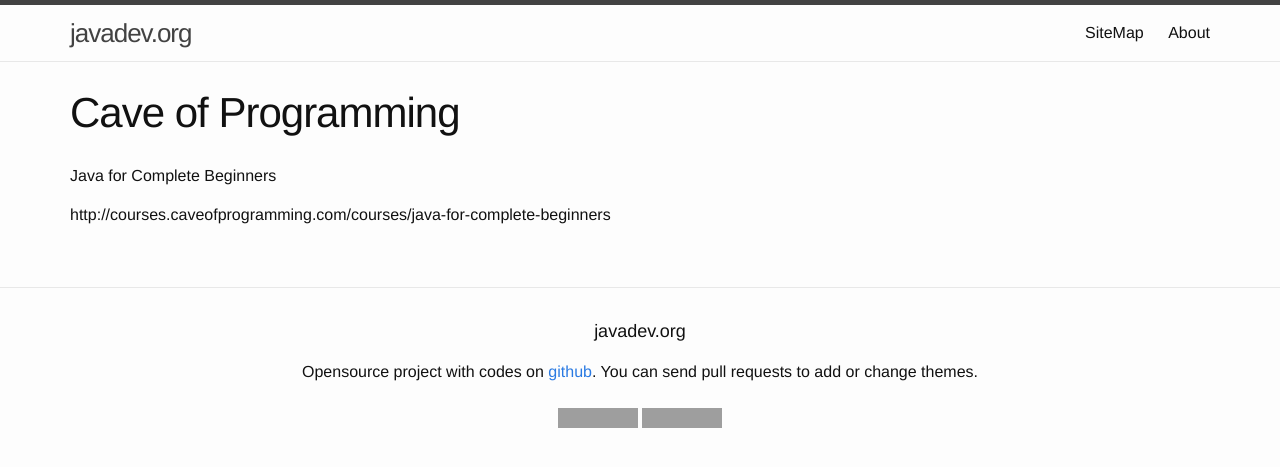
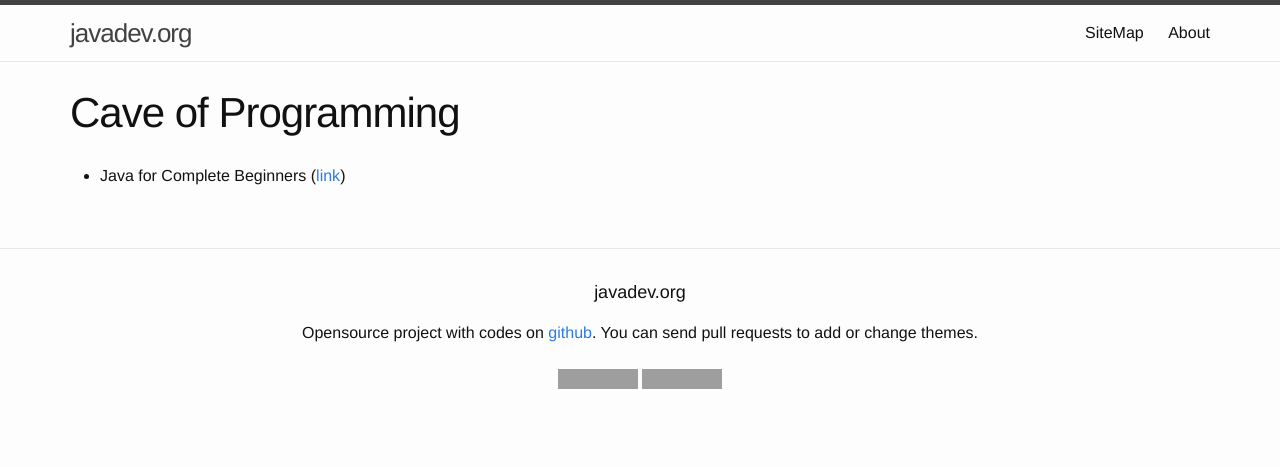
Before and after one commit to webmakaka/javadev.org, a Jekyll site: the page built from website/library/collections/video/free/cave_of_programming/cave_of_programming.md, in a window 1280 px wide. Shown: the top 467 px of the page. Built offline with Jekyll 4.4.1, drawn with Linux system fonts in a browser that asks for light colours; grey boxes are pictures that could not be loaded.

Commit message:
Update cave_of_programming.md

```diff
--- a/website/library/collections/video/free/cave_of_programming/cave_of_programming.md
+++ b/website/library/collections/video/free/cave_of_programming/cave_of_programming.md
@@ -3,7 +3,6 @@
 title: Cave of Programming
 permalink: /library/cave-of-programming/java/
 ---
-
-Java for Complete Beginners
-
-http://courses.caveofprogramming.com/courses/java-for-complete-beginners
+<ul>
+<li>Java for Complete Beginners (<a href="http://courses.caveofprogramming.com/courses/java-for-complete-beginners">link</a>)</li>
+</ul>
```
